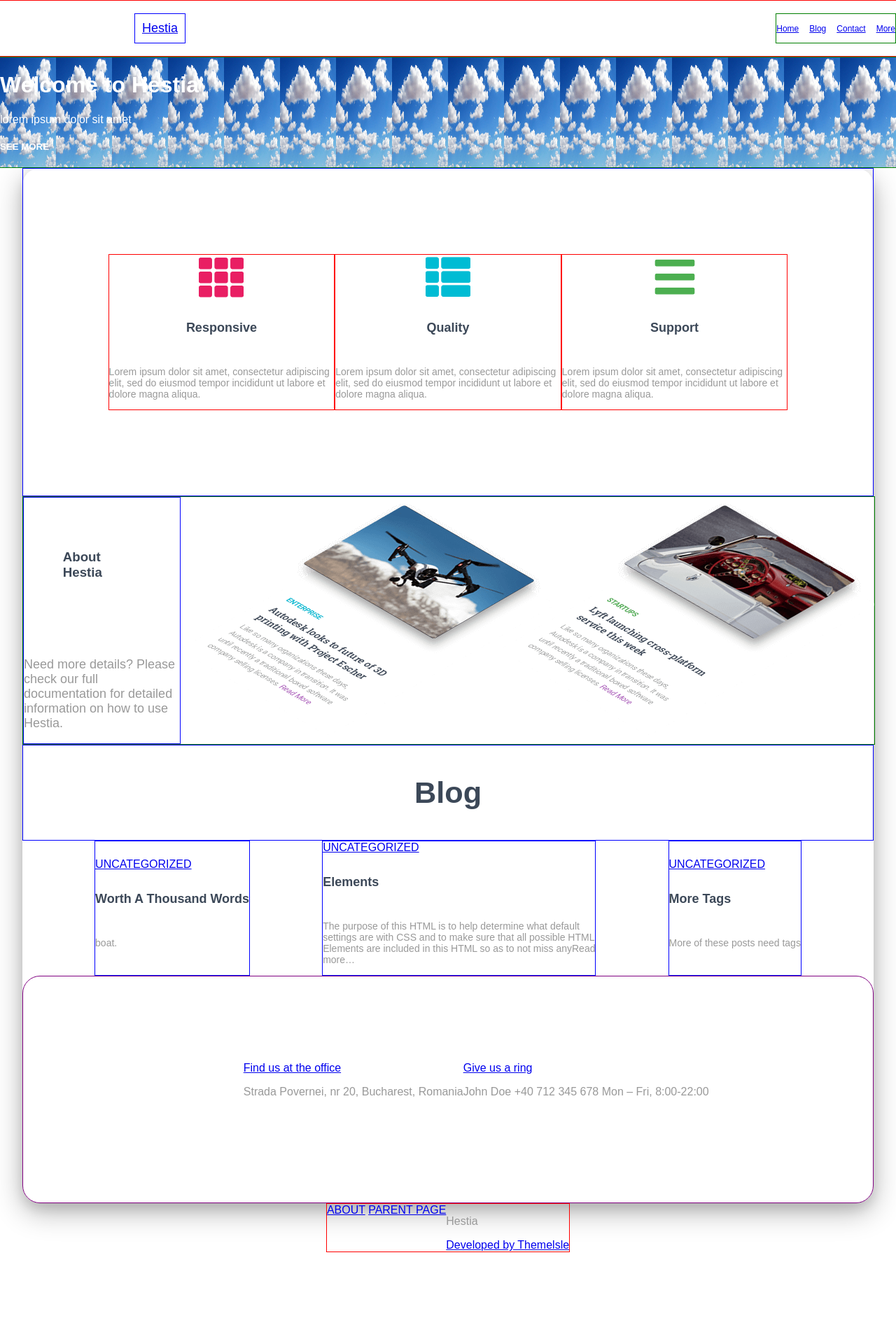
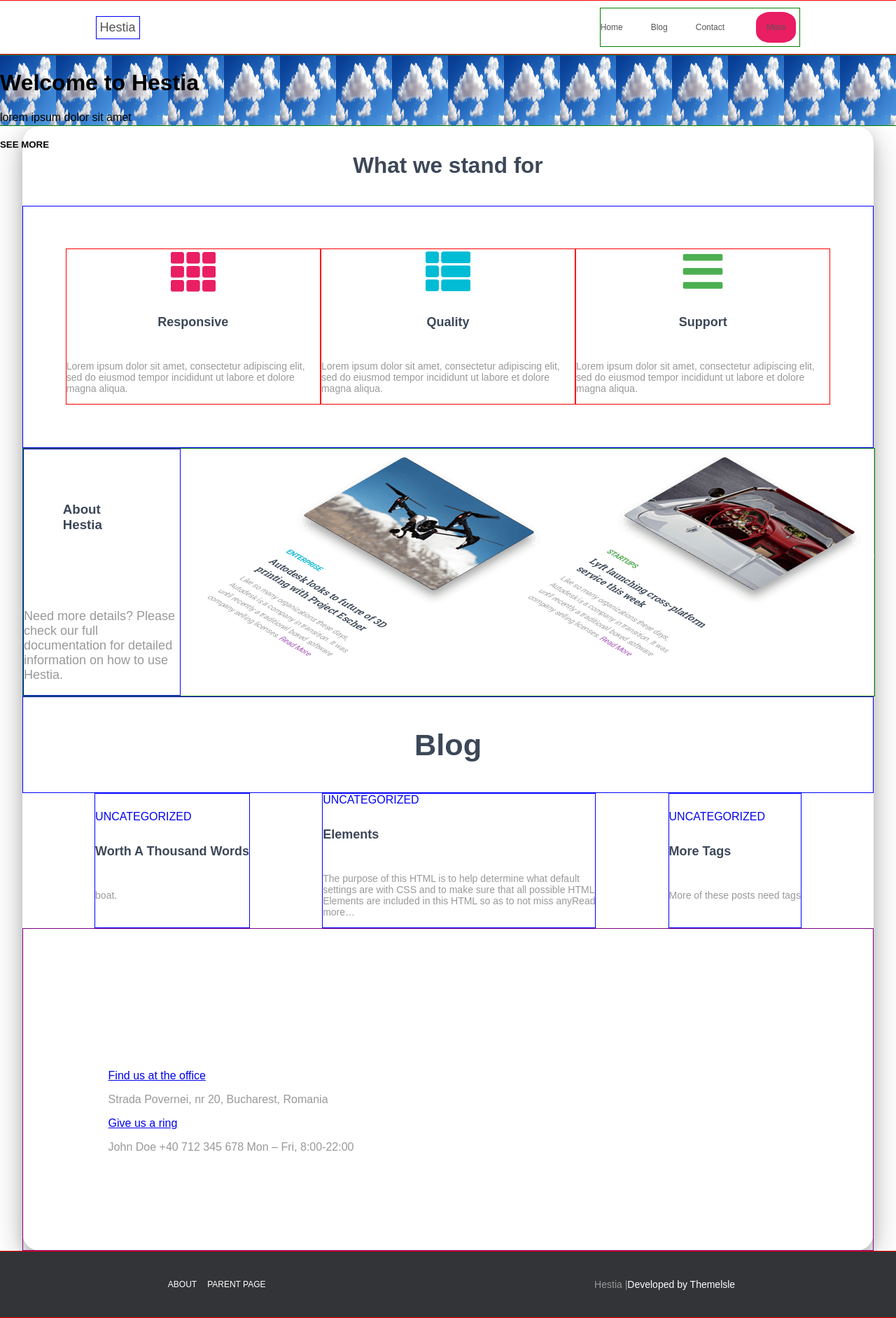
Before and after one commit to eslip96/Front-end-1st-capstone, a plain HTML site: page index.html in a window 1280 px wide. Shown: the top 1883 px of the page at 70% size. Before the commit the page ends 1789 px from the top, so only its background shows below. Drawn offline with Linux system fonts and the light colour scheme.

Commit message:
finnished styling footer

```diff
--- a/index.html
+++ b/index.html
@@ -44,6 +44,9 @@
         </div>
       </div>
       <div class="stand-for">
+        <div class="what-we-stand-title">
+          <h2>What we stand for</h2>
+        </div>
         <div class="logo-top-main">
           <div class="stand-img-head">
             <img src="/images/responsive.png" alt="#" />
@@ -110,28 +113,30 @@
           </div>
         </div>
         <div class="pre-footer-bottom-wrapper">
+          <div class="left-pre-foot">
             <div class="get-in-touch-header">
               <h1>Get in Touch</h1>
             </div>
-          <div class="in-touch">
+            <div class="in-touch1">
               <div><a href="#">Find us at the office</a></div>
               <p>Strada Povernei, nr 20, Bucharest, Romania</p>
             </div>
-          <div class="in-touch">
+            <div class="in-touch2">
               <div><a href="#">Give us a ring</a></div>
               <p>John Doe +40 712 345 678 Mon – Fri, 8:00-22:00</p>
+            </div>
           </div>
         </div>
       </div>
 
       <div class="footer-wrapper">
         <div class="left-footer">
-          <a href="#">ABOUT</a>
-          <a href="#">PARENT PAGE</a>
+          <a href="/pages/about.html">ABOUT</a>
+          <a href="/pages/parent-page.html">PARENT PAGE</a>
         </div>
         <div class="right-footer">
-          <p>Hestia</p>
-          <a href="#">Developed by Themelsle</a>
+          <span>Hestia | </span>
+          <a href="/"> Developed by Themelsle</a>
         </div>
       </div>
     </div>
--- a/styles/main-style/home-page/home-page.scss
+++ b/styles/main-style/home-page/home-page.scss
@@ -2,28 +2,33 @@
   display: flex;
   flex-direction: column;
   align-items: center;
-  height: 100%;
-  width: 100%;
+  max-width: 100%;
 
   .nav-bar {
     display: flex;
-    justify-content: space-between;
+    justify-content: space-around;
+    align-items: center;
     width: 100%;
+    height: 100%;
     border: 1px red solid;
-    padding: 18px;
-    max-width: 100%;
-    color: #555555;
-    text-decoration: none;
+    padding-top: 10px;
+    padding-bottom: ;
+    // color: #555555;
+
+    & a {
+      text-decoration: none;
+      color: #555555;
+    }
 
     .left-nav {
       display: flex;
       justify-content: start;
       align-items: flex-start;
       border: 1px solid blue;
-      padding: 10px;
+      padding: 5px;
       text-decoration: none;
-      margin-left: 15%;
-      color: #ffff;
+      margin-right: 15%;
+      color: black;
       font-size: 18px;
     }
     .right-nav {
@@ -33,8 +38,21 @@
       align-items: center;
       text-decoration: none;
       border: green 1px solid;
-      gap: 15px;
+      gap: 40px;
+      margin-left: 15%;
       font-size: 12px;
+      padding: 15px;
+
+      .nav-links:last-child {
+        display: flex;
+        border: none;
+        background-color: #e91e63;
+        color: #ffffff;
+        padding: 15px;
+        margin: 5px;
+        border-radius: 35%;
+        text-align: center;
+      }
     }
   }
 
@@ -42,7 +60,7 @@
     display: flex;
     flex-direction: column;
     width: 100%;
-    height: 2000px;
+    height: 100px;
     border: 1px solid green;
     background-image: url(/images/clouds.jpg);
     background-size: 5rem 10rem;
@@ -71,10 +89,22 @@
     z-index: -2;
     // margin-top: -10px;
 
+    .what-we-stand-title {
+      display: flex;
+      color: #3c4858;
+      flex-direction: column;
+      justify-content: center;
+      align-items: center;
+      // border: 1px solid red;
+      padding: 1%;
+      font-size: 21px;
+    }
+
     .logo-top-main {
       display: flex;
+      align-items: center;
       justify-content: space-around;
-      padding: 10%;
+      padding: 5%;
       border: 1px solid blue;
 
       h5 {
@@ -152,6 +182,10 @@
         justify-content: space-evenly;
       }
 
+      & a {
+        text-decoration: none;
+      }
+
       h5 {
         color: #3c4858;
         font-size: 18px;
@@ -167,20 +201,66 @@
         flex-direction: column;
         justify-content: center;
 
-        // justify-content: space-evenly;
+        a :first-child {
+          color: #89229b;
+        }
+
+        a :nth-child(2) {
+          color: #00bcd4;
+        }
+
+        a :last-child {
+          color: #f44336;
+        }
       }
     }
 
     .pre-footer-bottom-wrapper {
       display: flex;
       border: 1px solid purple;
-      border-radius: 25px;
       padding: 10%;
+      color: #ffffff;
+
+      .get-in-touch-header {
+        display: flex;
+      }
     }
   }
 
   .footer-wrapper {
     display: flex;
     border: 1px solid red;
+    background-color: #323437;
+    color: #999999;
+    text-decoration: none;
+    flex-direction: row;
+    justify-content: space-around;
+    align-items: center;
+    width: 100%;
+    height: 100%;
+    padding: 30px;
+
+    a {
+      text-decoration: none;
+      color: #ffff;
+    }
+
+    .left-footer {
+      display: flex;
+      // border: 1px solid green;
+      justify-content: flex-start;
+      align-items: center;
+      padding: 10px;
+      gap: 15px;
+      font-size: 12px;
+    }
+
+    .right-footer {
+      display: flex;
+      justify-content: flex-end;
+      align-items: flex-end;
+      color: 1px solid yellow;
+      font-size: 14px;
+    }
   }
 }
```
Also changed, not shown: styles/common/all-bodys/all-main-bodys.css, styles/main-style/home-page/home-page.css, 1 other file. Lines whose indentation alone changed are shown as unchanged.
